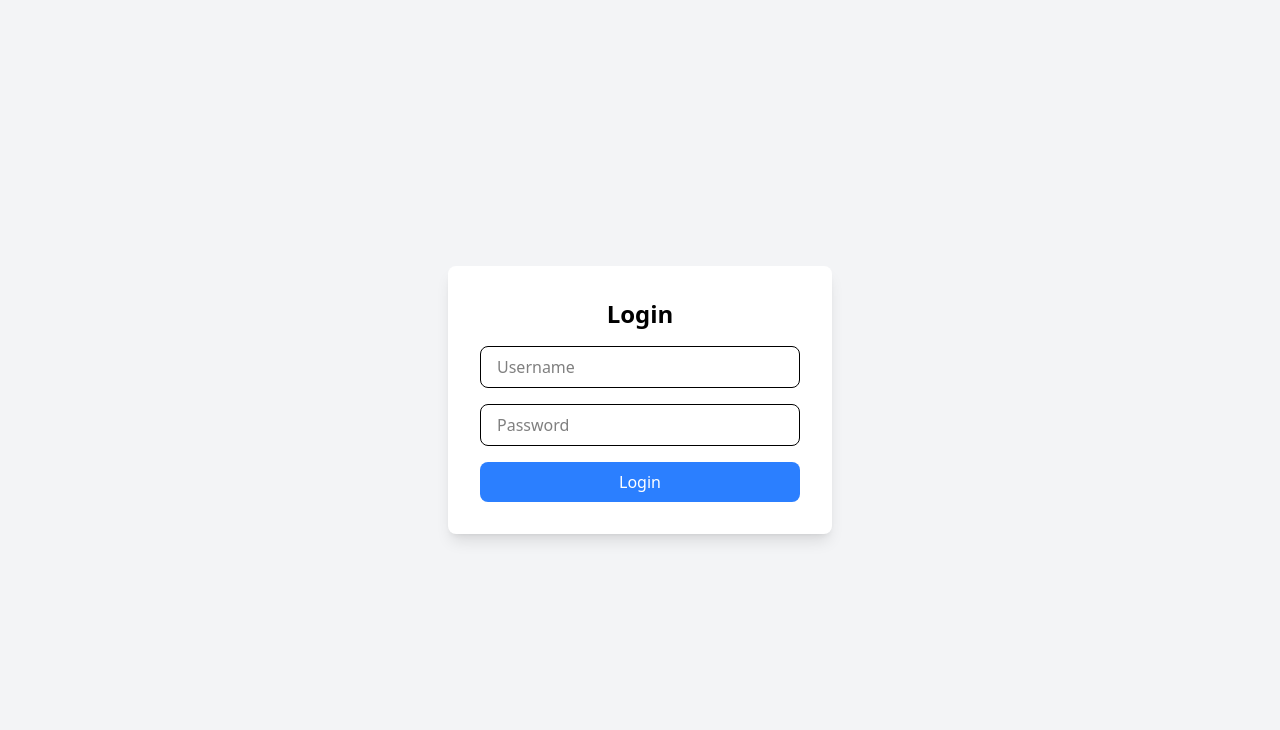
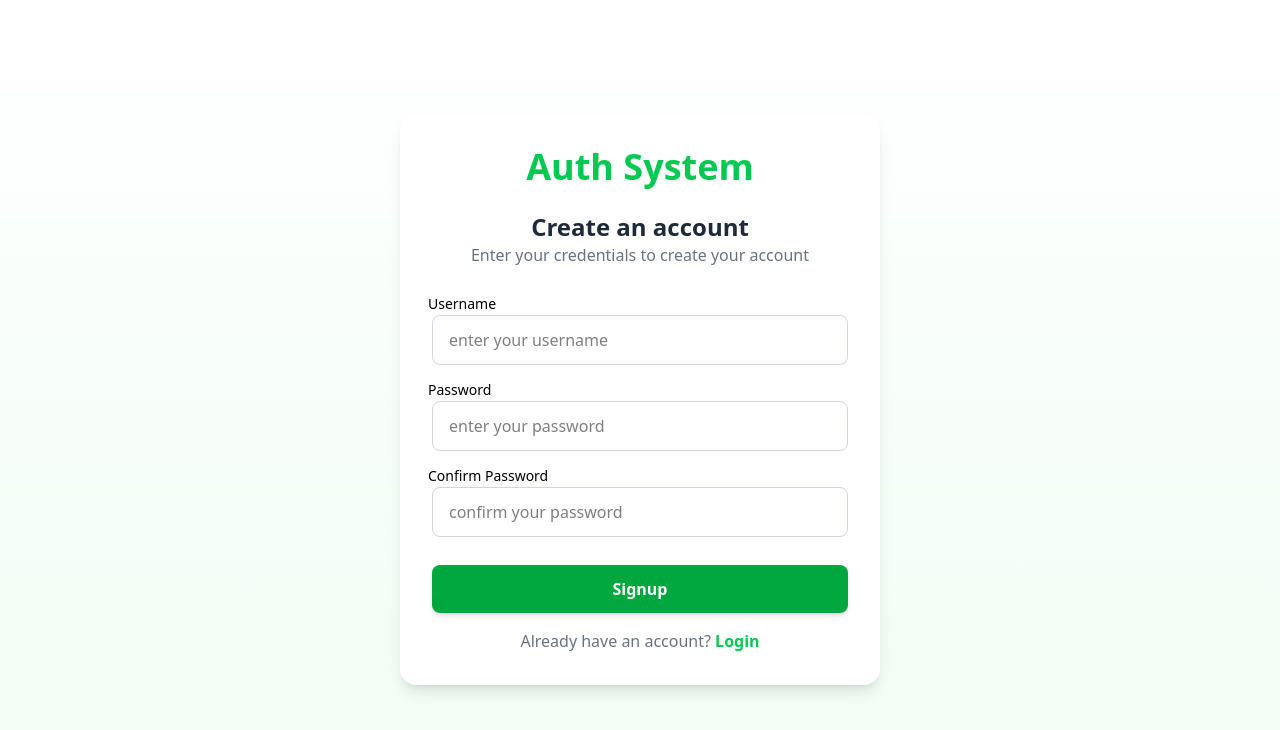
Before and after one commit to ChamilkaMihiraj2002/SpiritX_Zenova_01_01, a React (Vite) app in the folder frontend/: page / in a window 1280 px wide. Shown: the top 730 px of the page. Built offline with nearby package versions, Linux system fonts and the light colour scheme.

Commit message:
Update routing to set Signup as the default landing page and enhance Signup form layout and accessibility

```diff
--- a/frontend/src/App.jsx
+++ b/frontend/src/App.jsx
@@ -22,7 +22,7 @@ function App() {
       </nav> */}
 
       <Routes>
-        <Route path="/" element={<Login />} />
+        <Route path="/" element={<Signup />} />
         <Route path="/signup" element={<Signup />} />
         <Route path="/login" element={<Login />} />
         <Route path="/landing" element={<Landing />} />
--- a/frontend/src/pages/Signup.jsx
+++ b/frontend/src/pages/Signup.jsx
@@ -106,27 +106,30 @@ function Signup() {
   };
 
   return (
-    <div className="flex flex-col justify-center items-center min-h-screen bg-gradient-to-b from-white to-green-50">
-      <div>
-        {/* name of the website as a topic */}
-        <h1 className="text-4xl font-bold text-center text-gray-800">
+    <div className="flex flex-col justify-evenly items-center min-h-screen bg-gradient-to-b from-white to-green-50">
+      <div className="bg-white p-8 rounded-2xl shadow-lg w-120">
+        <h1 className="text-4xl mb-6 font-bold text-center text-green-500">
           Auth System
         </h1>
-      </div>
-      <div className="bg-white p-8 rounded-2xl shadow-lg w-96">
-        <h2 className="text-3xl font-bold text-center text-gray-800 mb-6">
-          Signup
+        <h2 className="text-2xl font-bold text-center text-gray-800 ">
+          Create an account
         </h2>
         <p className="text-gray-500 text-center mb-6">
           Enter your credentials to create your account
         </p>
-        <form onSubmit={handleSubmit} className="space-y-5">
+        <form onSubmit={handleSubmit} className="space-y-3">
           {/* Username Field */}
           <div>
+            <label
+              htmlFor="username"
+              className="text-sm font-medium mb-1 -ml-1"
+            >
+              Username
+            </label>
             <input
               type="text"
               name="username"
-              placeholder="Username"
+              placeholder="enter your username"
               value={formData.username}
               onChange={handleChange}
               className="w-full px-4 py-3 border border-gray-300 rounded-lg focus:outline-none focus:ring-2 focus:ring-green-200 transition"
@@ -138,10 +141,16 @@ function Signup() {
 
           {/* Password Field */}
           <div>
+            <label
+              htmlFor="password"
+              className="text-sm font-medium mb-1 -ml-1"
+            >
+              Password
+            </label>
             <input
               type="password"
               name="password"
-              placeholder="Password"
+              placeholder="enter your password"
               value={formData.password}
               onChange={handleChange}
               className="w-full px-4 py-3 border border-gray-300 rounded-lg focus:outline-none focus:ring-2 focus:ring-green-200 transition"
@@ -167,10 +176,16 @@ function Signup() {
 
           {/* Confirm Password Field */}
           <div>
+            <label
+              htmlFor="confirmPassword"
+              className="text-sm font-medium mb-1 -ml-1"
+            >
+              Confirm Password
+            </label>
             <input
               type="password"
               name="confirmPassword"
-              placeholder="Confirm Password"
+              placeholder="confirm your password"
               value={formData.confirmPassword}
               onChange={handleChange}
               className="w-full px-4 py-3 border border-gray-300 rounded-lg focus:outline-none focus:ring-2 focus:ring-green-200 transition"
@@ -192,11 +207,21 @@ function Signup() {
           {/* Signup Button */}
           <button
             type="submit"
-            className="w-full bg-green-600 text-white font-semibold py-3 rounded-lg hover:bg-green-700 transition duration-300 shadow-md active:scale-95"
+            className="w-full bg-green-600 text-white font-semibold py-3 my-4 rounded-lg hover:bg-green-700 transition duration-300 shadow-md active:scale-95"
           >
             Signup
           </button>
         </form>
+
+        <p className="text-gray-500 text-center">
+          Already have an account?{" "}
+          <a
+            href="/login"
+            className="text-green-500 font-semibold hover:underline"
+          >
+            Login
+          </a>
+        </p>
       </div>
     </div>
   );
```
